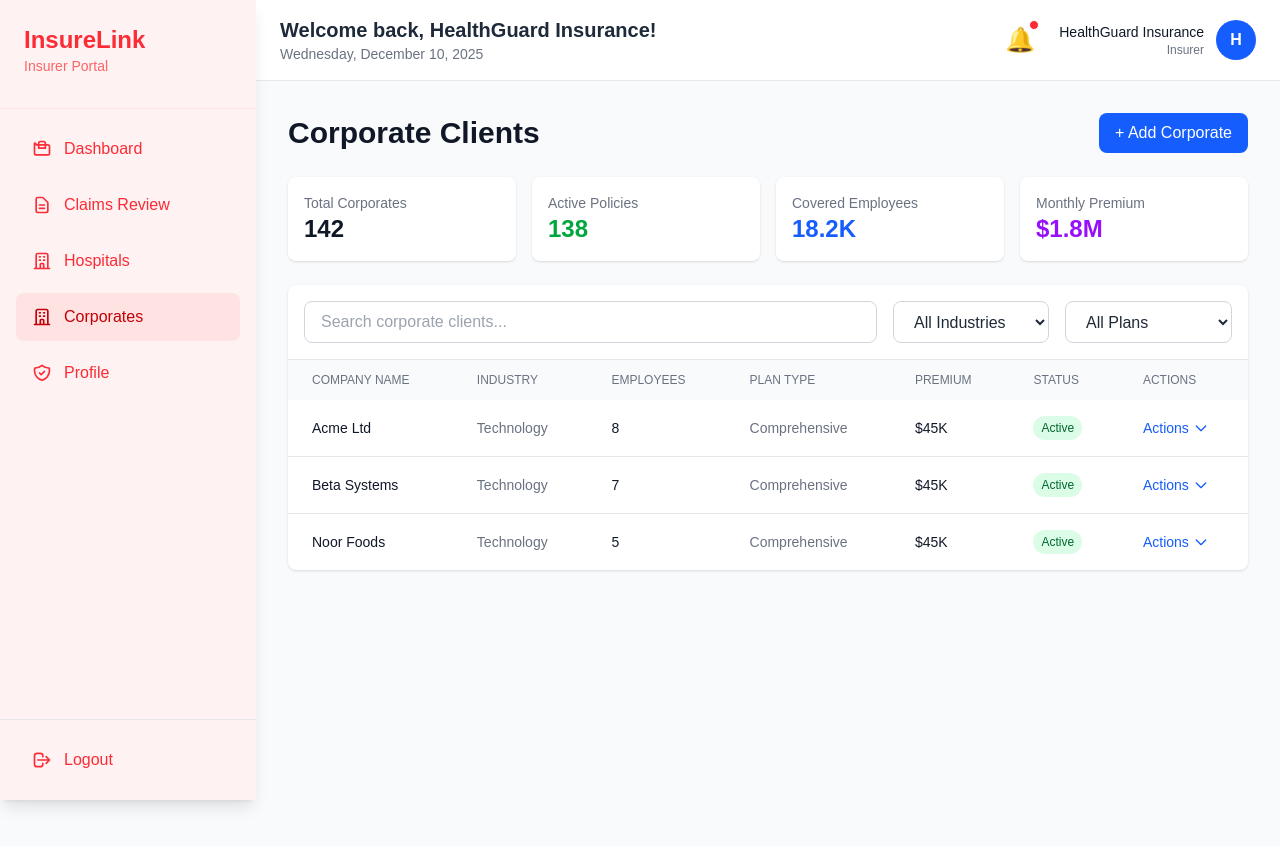
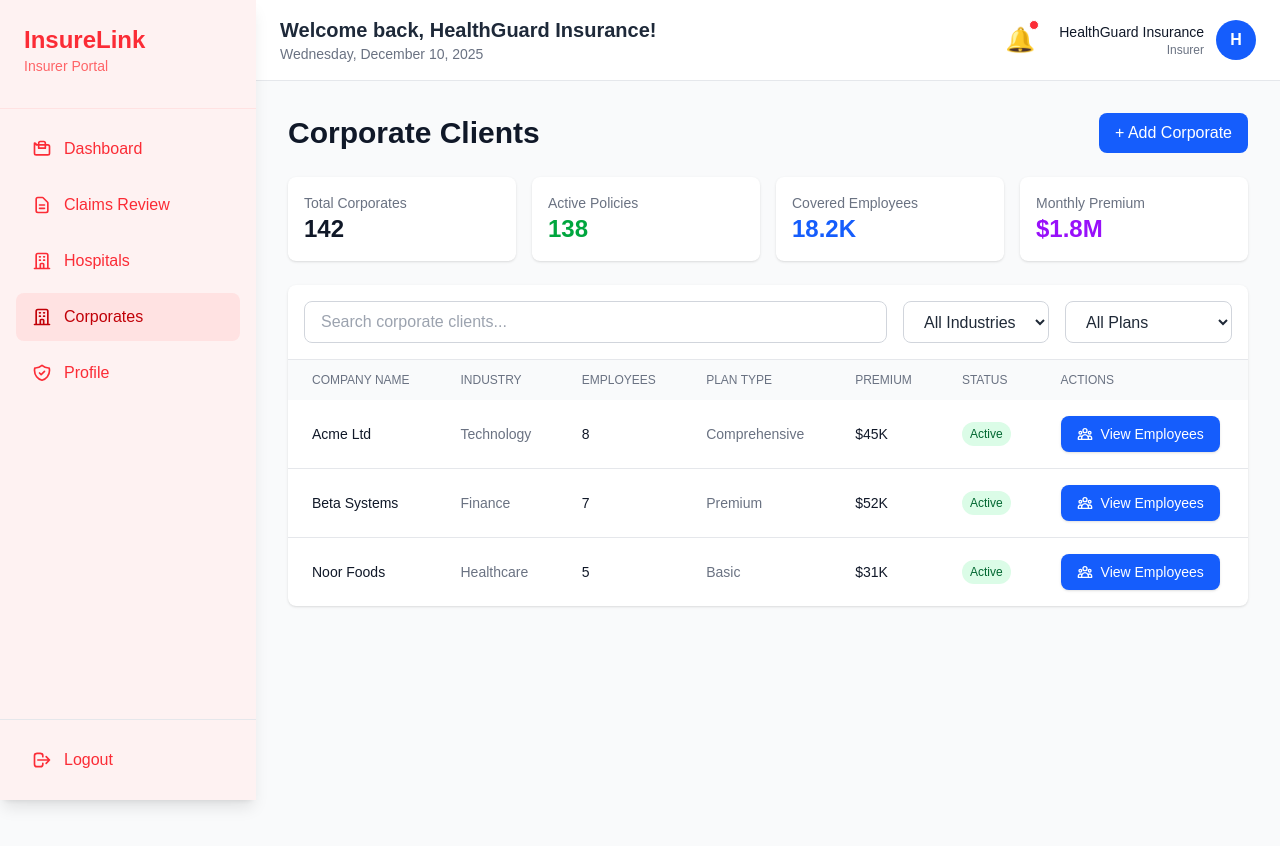
Before and after one commit to umairahsan10/InsureLink, a Next.js app in the folder client/: page /insurer/corporates in a window 1280 px wide. Shown: the top 846 px of the page. Built offline with nearby package versions, Linux system fonts and the light colour scheme.

Commit message:
fixed employee button and search filters on the insurer/corporate page

```diff
--- a/client/src/app/insurer/corporates/page.tsx
+++ b/client/src/app/insurer/corporates/page.tsx
@@ -18,22 +18,68 @@ export default function InsurerCorporatesPage() {
       })),
     []
   );
+  const industries = useMemo(
+    () => [
+      'All Industries',
+      ...Array.from(
+        new Set(
+          corporatesData
+            .map((corporate) => corporate.industry)
+            .filter(Boolean)
+        )
+      ),
+    ],
+    []
+  );
+  const planTypes = useMemo(
+    () => [
+      'All Plans',
+      ...Array.from(
+        new Set(
+          corporatesData
+            .map((corporate) => corporate.planType)
+            .filter(Boolean)
+        )
+      ),
+    ],
+    []
+  );
   const [selectedCorporate, setSelectedCorporate] = useState<{id: string, name: string} | null>(null);
   const [isModalOpen, setIsModalOpen] = useState(false);
   const [isAddModalOpen, setIsAddModalOpen] = useState(false);
-  const [openDropdownId, setOpenDropdownId] = useState<string | null>(null);
   const [searchQuery, setSearchQuery] = useState('');
   const [industryFilter, setIndustryFilter] = useState('All Industries');
   const [planFilter, setPlanFilter] = useState('All Plans');
+  const filteredCorporates = useMemo(
+    () =>
+      corporatesData.filter((corporate) => {
+        const matchesSearch =
+          searchQuery === '' ||
+          corporate.name.toLowerCase().includes(searchQuery.toLowerCase());
+        const matchesIndustry =
+          industryFilter === 'All Industries' ||
+          corporate.industry === industryFilter;
+        const matchesPlan =
+          planFilter === 'All Plans' || corporate.planType === planFilter;
+        return matchesSearch && matchesIndustry && matchesPlan;
+      }),
+    [industryFilter, planFilter, searchQuery]
+  );
+
+  const getStatusBadgeClasses = (status: string) => {
+    switch (status) {
+      case 'Pending Renewal':
+        return 'bg-yellow-100 text-yellow-800';
+      case 'Inactive':
+        return 'bg-gray-100 text-gray-800';
+      default:
+        return 'bg-green-100 text-green-800';
+    }
+  };
 
   const handleViewClick = (corporateId: string, corporateName: string) => {
     setSelectedCorporate({ id: corporateId, name: corporateName });
     setIsModalOpen(true);
-    setOpenDropdownId(null);
-  };
-
-  const toggleDropdown = (corporateId: string) => {
-    setOpenDropdownId(openDropdownId === corporateId ? null : corporateId);
   };
 
   return (
@@ -92,21 +138,22 @@ export default function InsurerCorporatesPage() {
               onChange={(e) => setIndustryFilter(e.target.value)}
               className="px-4 py-2 border border-gray-300 rounded-lg"
             >
-              <option>All Industries</option>
-              <option>Technology</option>
-              <option>Finance</option>
-              <option>Healthcare</option>
-              <option>Manufacturing</option>
+              {industries.map((industry) => (
+                <option key={industry} value={industry}>
+                  {industry}
+                </option>
+              ))}
             </select>
             <select
               value={planFilter}
               onChange={(e) => setPlanFilter(e.target.value)}
               className="px-4 py-2 border border-gray-300 rounded-lg"
             >
-              <option>All Plans</option>
-              <option>Basic</option>
-              <option>Comprehensive</option>
-              <option>Premium</option>
+              {planTypes.map((plan) => (
+                <option key={plan} value={plan}>
+                  {plan}
+                </option>
+              ))}
             </select>
           </div>
         </div>
@@ -125,55 +172,42 @@ export default function InsurerCorporatesPage() {
               </tr>
             </thead>
             <tbody className="divide-y divide-gray-200">
-              {corporatesData.filter(c => {
-                const matchesSearch = searchQuery === '' || c.name.toLowerCase().includes(searchQuery.toLowerCase());
-                const matchesIndustry = industryFilter === 'All Industries' || true; // Industry data not in corporatesData
-                const matchesPlan = planFilter === 'All Plans' || true; // Plan data not in corporatesData
-                return matchesSearch && matchesIndustry && matchesPlan;
-              }).map((corporate) => (
+              {filteredCorporates.map((corporate) => (
                 <tr key={corporate.id} className="hover:bg-gray-50">
                   <td className="px-6 py-4 text-sm font-medium text-gray-900">{corporate.name}</td>
-                  <td className="px-6 py-4 text-sm text-gray-500">Technology</td>
+                  <td className="px-6 py-4 text-sm text-gray-500">{corporate.industry}</td>
                   <td className="px-6 py-4 text-sm text-gray-900">{corporate.totalEmployees}</td>
-                  <td className="px-6 py-4 text-sm text-gray-500">Comprehensive</td>
-                  <td className="px-6 py-4 text-sm text-gray-900">$45K</td>
+                  <td className="px-6 py-4 text-sm text-gray-500">{corporate.planType}</td>
+                  <td className="px-6 py-4 text-sm text-gray-900">{corporate.premium}</td>
                   <td className="px-6 py-4 text-sm">
-                    <span className="inline-block px-2 py-1 text-xs rounded-full bg-green-100 text-green-800">
-                      Active
+                    <span
+                      className={`inline-block px-2 py-1 text-xs rounded-full ${getStatusBadgeClasses(
+                        corporate.status || 'Active'
+                      )}`}
+                    >
+                      {corporate.status || 'Active'}
                     </span>
                   </td>
-                  <td className="px-6 py-4 text-sm relative">
-                    <div className="relative">
-                      <button
-                        onClick={() => toggleDropdown(corporate.id)}
-                        className="text-blue-600 hover:text-blue-800 flex items-center"
+                  <td className="px-6 py-4 text-sm">
+                    <button
+                      onClick={() => handleViewClick(corporate.id, corporate.name)}
+                      className="inline-flex items-center gap-2 px-4 py-2 text-sm font-medium text-white bg-blue-600 rounded-lg shadow-sm hover:bg-blue-700 focus:outline-none focus:ring-2 focus:ring-blue-500 focus:ring-offset-1 transition-colors"
+                    >
+                      <svg
+                        className="w-4 h-4"
+                        fill="none"
+                        stroke="currentColor"
+                        viewBox="0 0 24 24"
                       >
-                        Actions
-                        <svg className="ml-1 w-4 h-4" fill="none" stroke="currentColor" viewBox="0 0 24 24">
-                          <path strokeLinecap="round" strokeLinejoin="round" strokeWidth={2} d="M19 9l-7 7-7-7" />
-                        </svg>
-                      </button>
-
-                      {openDropdownId === corporate.id && (
-                        <>
-                          <div
-                            className="fixed inset-0 z-10"
-                            onClick={() => setOpenDropdownId(null)}
-                          ></div>
-                          <div className="absolute right-0 mt-2 w-48 bg-white rounded-md shadow-lg z-20 border border-gray-200">
-                            <button
-                              onClick={() => handleViewClick(corporate.id, corporate.name)}
-                              className="w-full text-left px-4 py-2 text-sm text-gray-700 hover:bg-gray-100 flex items-center"
-                            >
-                              <svg className="w-4 h-4 mr-2" fill="none" stroke="currentColor" viewBox="0 0 24 24">
-                                <path strokeLinecap="round" strokeLinejoin="round" strokeWidth={2} d="M17 20h5v-2a3 3 0 00-5.356-1.857M17 20H7m10 0v-2c0-.656-.126-1.283-.356-1.857M7 20H2v-2a3 3 0 015.356-1.857M7 20v-2c0-.656.126-1.283.356-1.857m0 0a5.002 5.002 0 019.288 0M15 7a3 3 0 11-6 0 3 3 0 016 0zm6 3a2 2 0 11-4 0 2 2 0 014 0zM7 10a2 2 0 11-4 0 2 2 0 014 0z" />
-                              </svg>
-                              View Employees
-                            </button>
-                          </div>
-                        </>
-                      )}
-                    </div>
+                        <path
+                          strokeLinecap="round"
+                          strokeLinejoin="round"
+                          strokeWidth={2}
+                          d="M17 20h5v-2a3 3 0 00-5.356-1.857M17 20H7m10 0v-2c0-.656-.126-1.283-.356-1.857M7 20H2v-2a3 3 0 015.356-1.857M7 20v-2c0-.656.126-1.283.356-1.857m0 0a5.002 5.002 0 019.288 0M15 7a3 3 0 11-6 0 3 3 0 016 0zm6 3a2 2 0 11-4 0 2 2 0 014 0zM7 10a2 2 0 11-4 0 2 2 0 014 0z"
+                        />
+                      </svg>
+                      View Employees
+                    </button>
                   </td>
                 </tr>
               ))}
--- a/client/src/data/corporates.json
+++ b/client/src/data/corporates.json
@@ -2,6 +2,10 @@
   {
     "id": "corp-001",
     "name": "Acme Ltd",
+    "industry": "Technology",
+    "planType": "Comprehensive",
+    "premium": "$45K",
+    "status": "Active",
     "hrContact": {
       "name": "Sara Ahmed",
       "email": "sara.ahmed@acme.com",
@@ -15,6 +19,10 @@
   {
     "id": "corp-002",
     "name": "Beta Systems",
+    "industry": "Finance",
+    "planType": "Premium",
+    "premium": "$52K",
+    "status": "Active",
     "hrContact": {
       "name": "Imran Shah",
       "email": "imran.shah@beta.com",
@@ -28,6 +36,10 @@
   {
     "id": "corp-003",
     "name": "Noor Foods",
+    "industry": "Healthcare",
+    "planType": "Basic",
+    "premium": "$31K",
+    "status": "Active",
     "hrContact": {
       "name": "Fatima Noor",
       "email": "fatima.noor@noorfoods.com",
```
